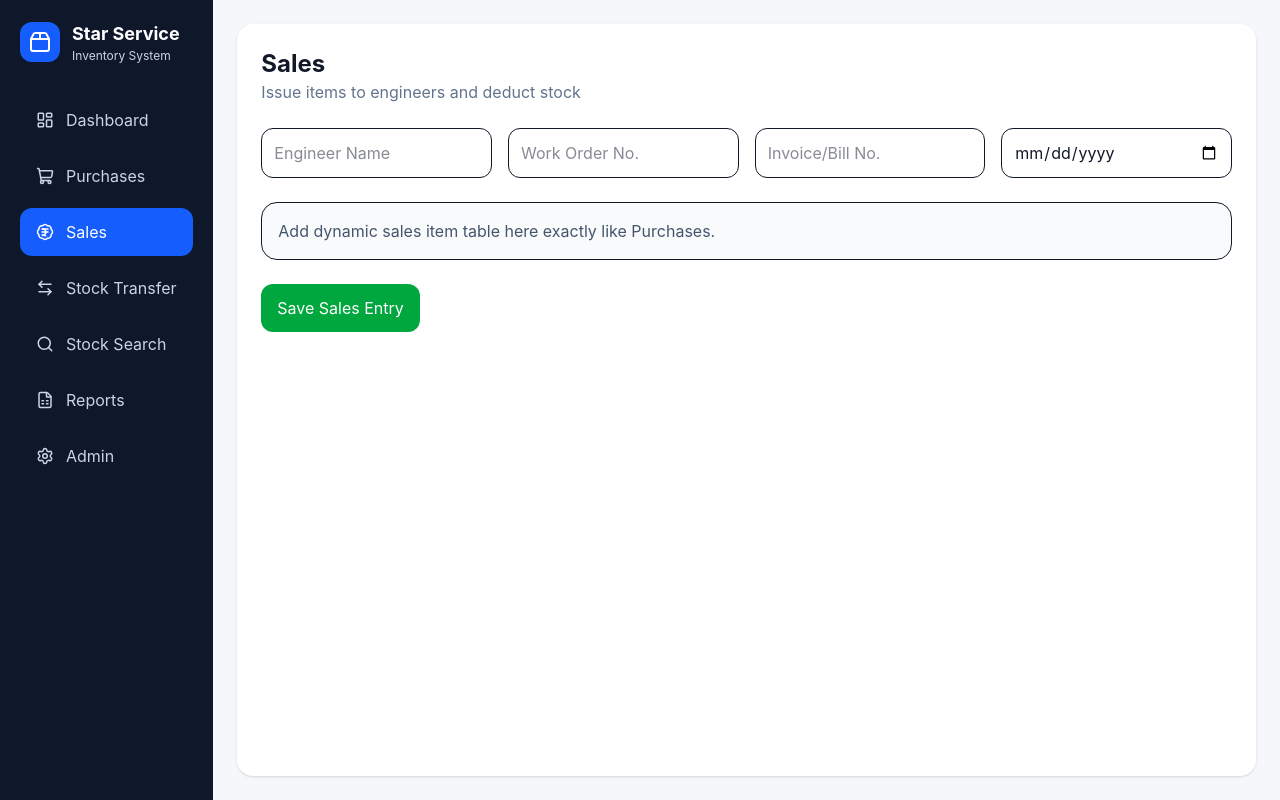
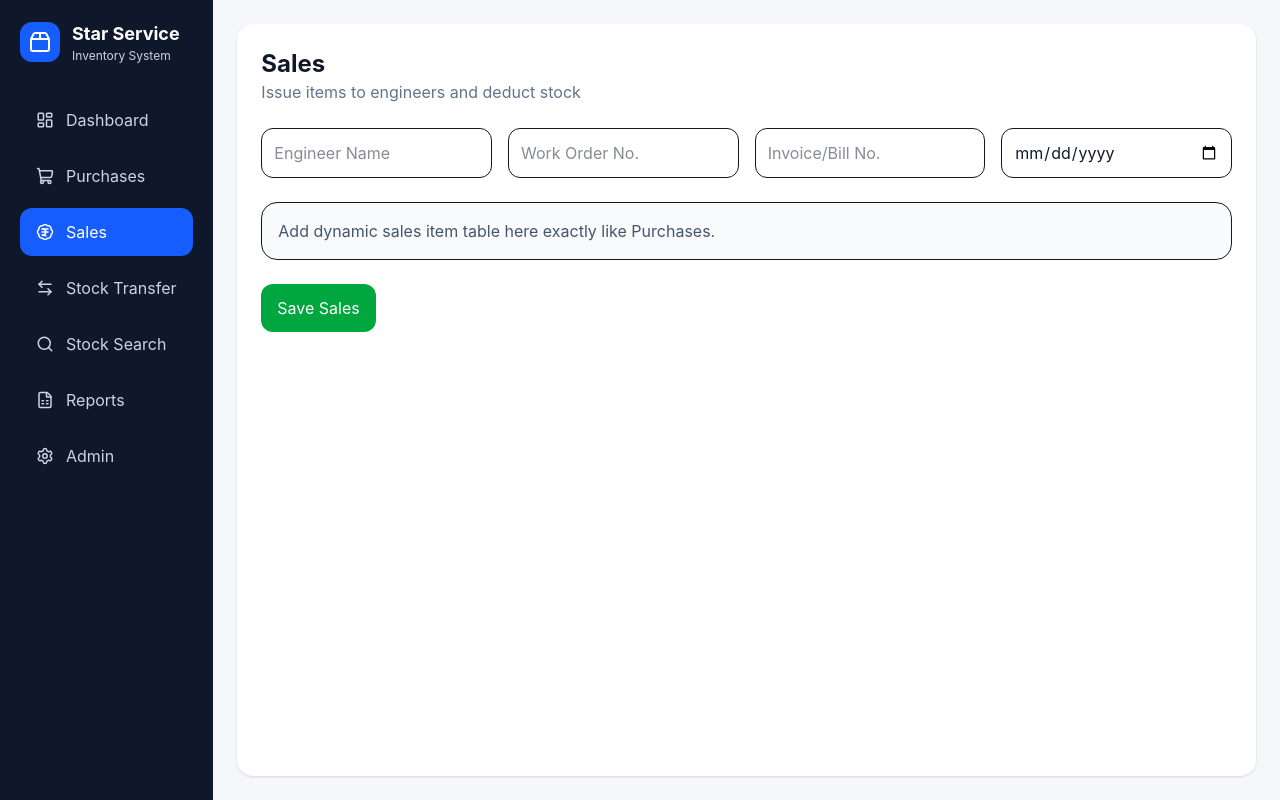
Before and after one commit to starservice772/inventory-frontend, a React (Vite) app: page /sales in a window 1280 px wide. Built offline with nearby package versions, Linux system fonts and the light colour scheme.

Commit message:
Update SalesPage.jsx

```diff
--- a/src/pages/sales/SalesPage.jsx
+++ b/src/pages/sales/SalesPage.jsx
@@ -18,7 +18,7 @@ export default function SalesPage() {
       </div>
 
       <button className="bg-green-600 text-white px-4 py-3 rounded-xl">
-        Save Sales Entry
+        Save Sales
       </button>
     </div>
   );
```
